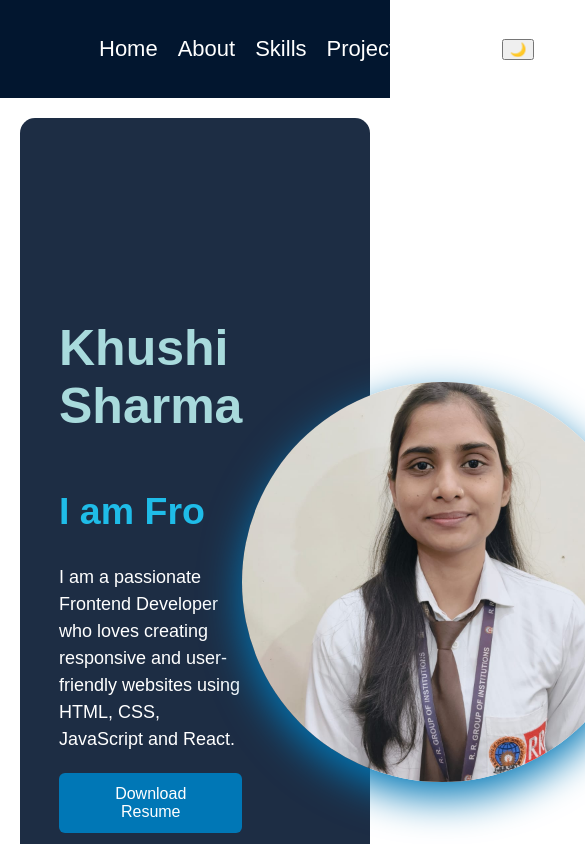
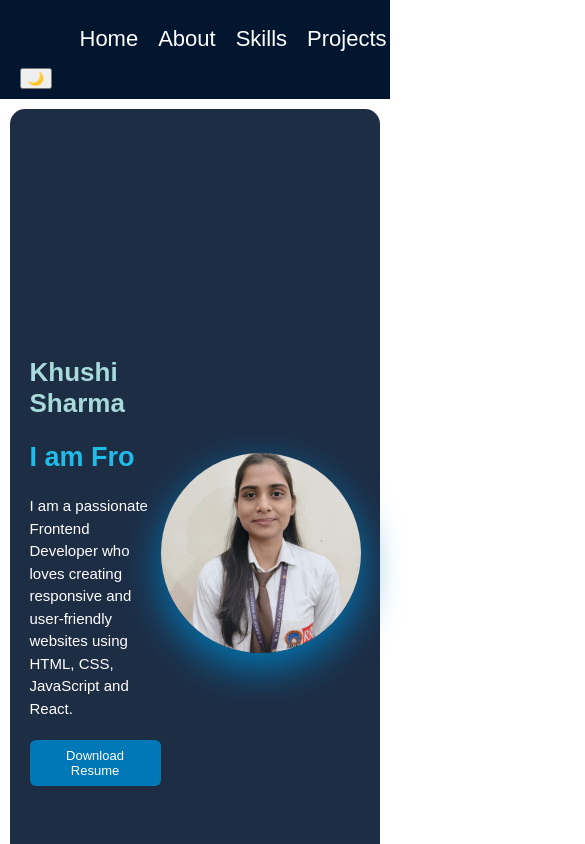
Before and after one commit to khushisharma9721/Portfolio-Website, a plain HTML site: page index.html in a window 390 px wide. Shown: the top 844 px of the page, 585 px wide, since content can reach past the window. Drawn offline with Linux system fonts and the light colour scheme.

Commit message:
update style.css

```diff
--- a/style.css
+++ b/style.css
@@ -390,3 +390,154 @@ letter-spacing:1px;
 font-weight:500;
 text-shadow:0 0 5px #0077b6;
 }
+
+
+/* ================= RESPONSIVE (NO DESIGN CHANGE) ================= */
+
+/* Tablet */
+@media (max-width: 992px){
+
+nav{
+padding:15px 5%;
+}
+
+.home{
+padding:40px 5%;
+}
+
+.home-content{
+font-size:22px;
+margin-top:-30px;
+}
+
+.name{
+font-size:40px;
+margin-bottom:30px;
+}
+
+.home-img img{
+width:320px;
+height:320px;
+}
+
+section{
+padding:40px;
+margin:15px;
+}
+
+#about h2,
+#skills h2,
+#projects h2{
+font-size:40px;
+}
+
+#contact h2{
+font-size:45px;
+}
+
+}
+
+/* Mobile */
+@media (max-width: 768px){
+
+nav{
+padding:10px 5%;
+flex-wrap:wrap;
+}
+
+.nav-links{
+gap:10px;
+flex-wrap:wrap;
+justify-content:center;
+}
+
+.nav-links a{
+font-size:16px;
+}
+
+.home{
+padding:30px 5%;
+}
+
+.home-content{
+font-size:18px;
+margin-top:0;
+}
+
+.name{
+font-size:32px;
+margin-bottom:20px;
+}
+
+.intro{
+font-size:15px;
+}
+
+.home-img img{
+width:260px;
+height:260px;
+}
+
+.btn{
+font-size:14px;
+padding:10px 18px;
+}
+
+section{
+padding:30px 15px;
+margin:10px;
+}
+
+#about h2,
+#skills h2,
+#projects h2,
+#contact h2{
+font-size:32px;
+}
+
+.skill-card{
+width:180px;
+}
+
+.project-card{
+width:240px;
+}
+
+.contact-form{
+width:100%;
+max-width:320px;
+}
+
+/* prevent overflow */
+body{
+overflow-x:hidden;
+}
+
+}
+
+/* Small Mobile */
+@media (max-width: 480px){
+
+.name{
+font-size:26px;
+}
+
+.home-img img{
+width:200px;
+height:200px;
+}
+
+.btn{
+font-size:13px;
+padding:8px 15px;
+}
+
+.skill-card{
+width:100%;
+}
+
+.project-card{
+width:100%;
+}
+
+}
```
